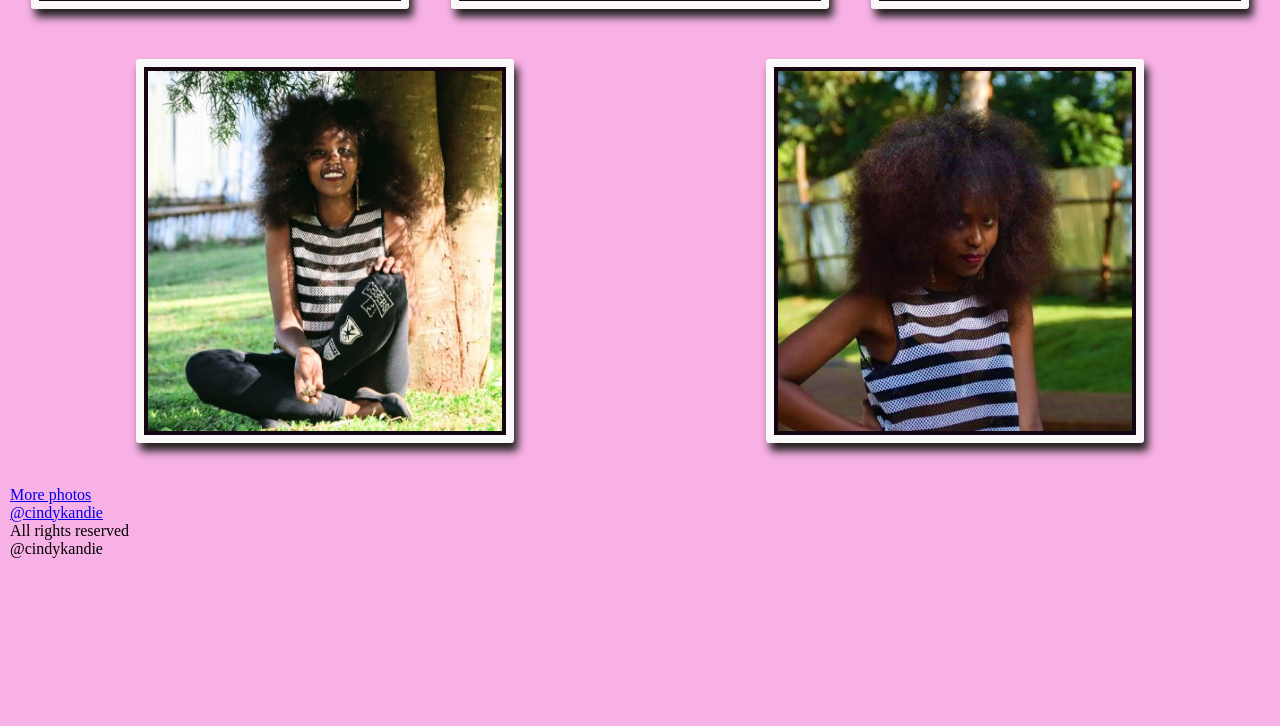
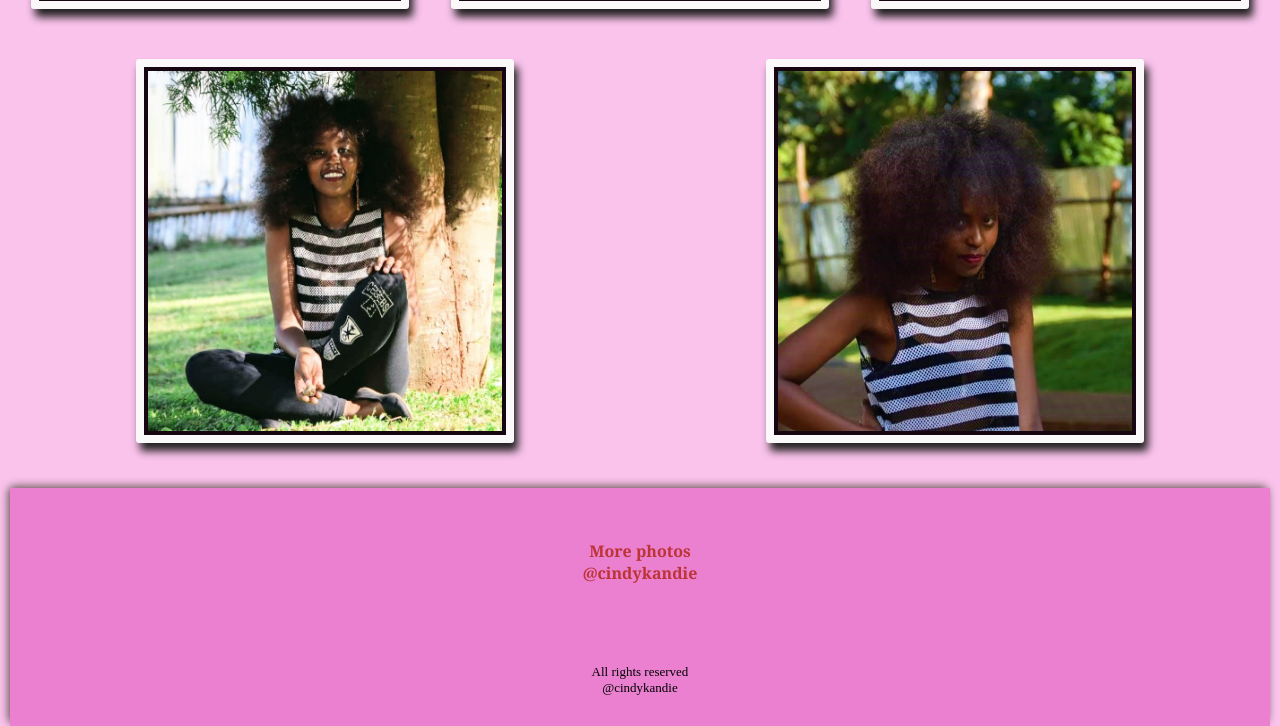
Before and after one commit to cindykandie/mifolio, a plain HTML site: page index.html in a window 1280 px wide. Shown: the part 2347-3073 px from the top of the page. Before the commit the page ends 2935 px from the top, so only its background shows below. Drawn offline with Linux system fonts and the light colour scheme.

Commit message:
Update styles.css

```diff
--- a/css/styles.css
+++ b/css/styles.css
@@ -4,11 +4,10 @@
   -webkit-box-sizing: border-box;
           box-sizing: border-box;
 }
-@media (min-width: 320px) {
   body {
-  background-color: #f7b1e5;
+  background-color: #fac3ec;
   width: 100vw;
-  padding: 30px 10px;
+  padding: 30px 10px 0;
   overflow: hidden auto;
 }
 
@@ -44,7 +43,7 @@ body section.img-container {
 }
 
 body section.img-container div {
-  width: 100%;
+  width: 90%;
   margin: 25px auto;
   padding: 4px 4px;
   -webkit-box-shadow: 4px 8px 8px #222020;
@@ -57,8 +56,42 @@ body section.img-container div {
 body section.img-container div img {
   width: 100%;
 }
+body div.end{
+  box-shadow: -2px -2px 8px rgb(105, 86, 86);
+  border-radius: 7px;
+  background-color: #eb7fd0;
+  margin: 0;
+
+
 }
-@media (min-width: 700px) {
+body section.socials, footer{
+    margin: 20px auto;
+    font-size: 14px;
+    text-align: center;
+    padding: 30px;
+    background-color: #eb7fd0;
+
+
+}
+body footer{
+  margin-bottom: 0px;
+  font-size: 13px;
+}
+body section.socials img{
+  width:50px;
+  padding: 20px auto;
+}
+
+body section.socials a{
+  font-weight: 700;
+  color: rgb(187, 53, 53);
+  text-decoration: none;
+  font-family: georgia,Verdana, Geneva, Tahoma, sans-serif;
+  font-size: 16px;
+  margin-top: 30px;
+  margin-bottom: 40px;
+}
+  @media (min-width: 700px) {
   body .intro-card {
     font-size: 200%;
     width: 80%;
@@ -69,7 +102,6 @@ body section.img-container div img {
   body section.img-container div img {
     height: 100%;
   }
-
 }
 
 @media (min-width: 1200px) {
```
